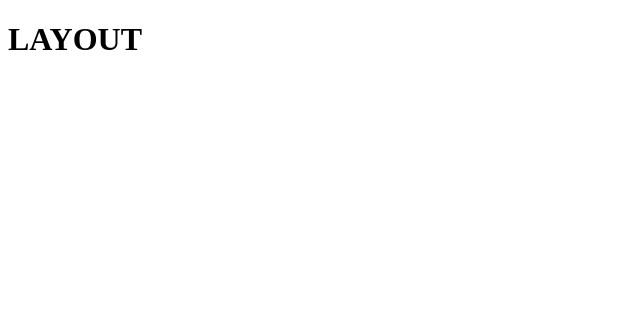
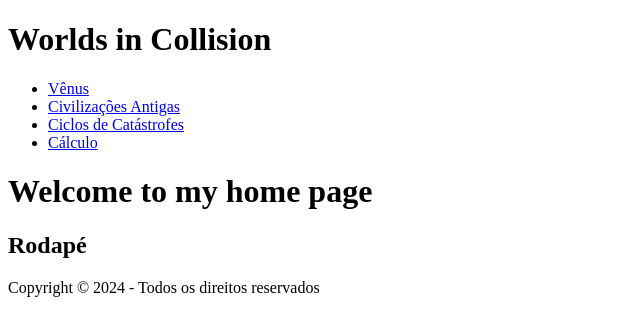
Before and after one commit to Rafa130206/cp5_front_end, a Next.js app in the folder cp5/: page / in a window 1280 px wide. Shown: the top 336 px of the page, without its empty margins (0-640 px from the left). Built offline with nearby package versions, Linux system fonts and the light colour scheme.

Commit message:
Componentes adicionados ao app.

```diff
--- a/cp5/src/app/layout.tsx
+++ b/cp5/src/app/layout.tsx
@@ -1,16 +1,21 @@
 
+import Cabecalho from "@/components/Cabecalho/Cabecalho";
+import Rodape from "@/components/Rodape/Rodape";
 import type { Metadata } from "next";
-import "./globals.css";
 
 export const metadata: Metadata = {
-  title: "Exemplo Rotas",
+  title: "CP5",
   description: "Generated by create next app",
 };
 
 export default function RootLayout({ children, }: Readonly<{ children: React.ReactNode; }>) {
   return (
     <html lang="pt-br">
-      <h1>LAYOUT</h1>
+      <body>
+        <Cabecalho />
+        {children}
+        <Rodape />
+      </body>
     </html>
   );
 }
```
